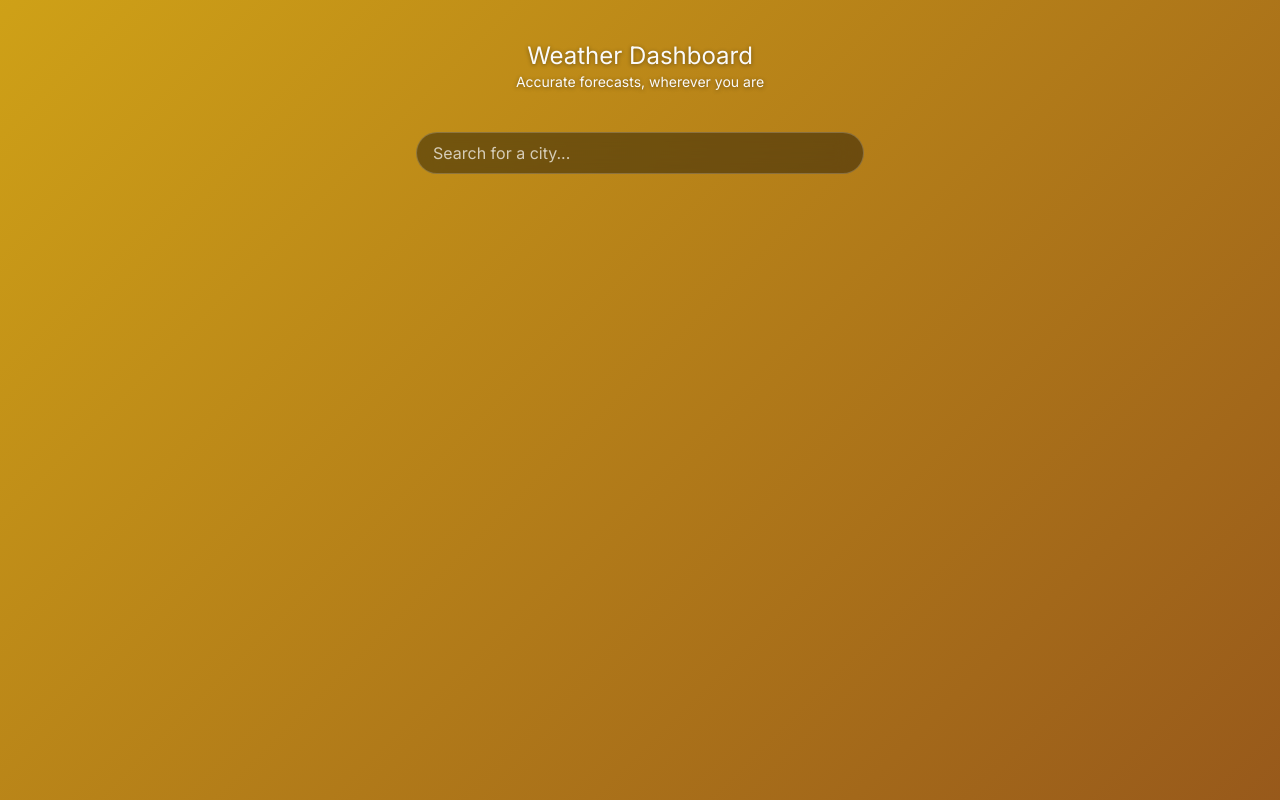
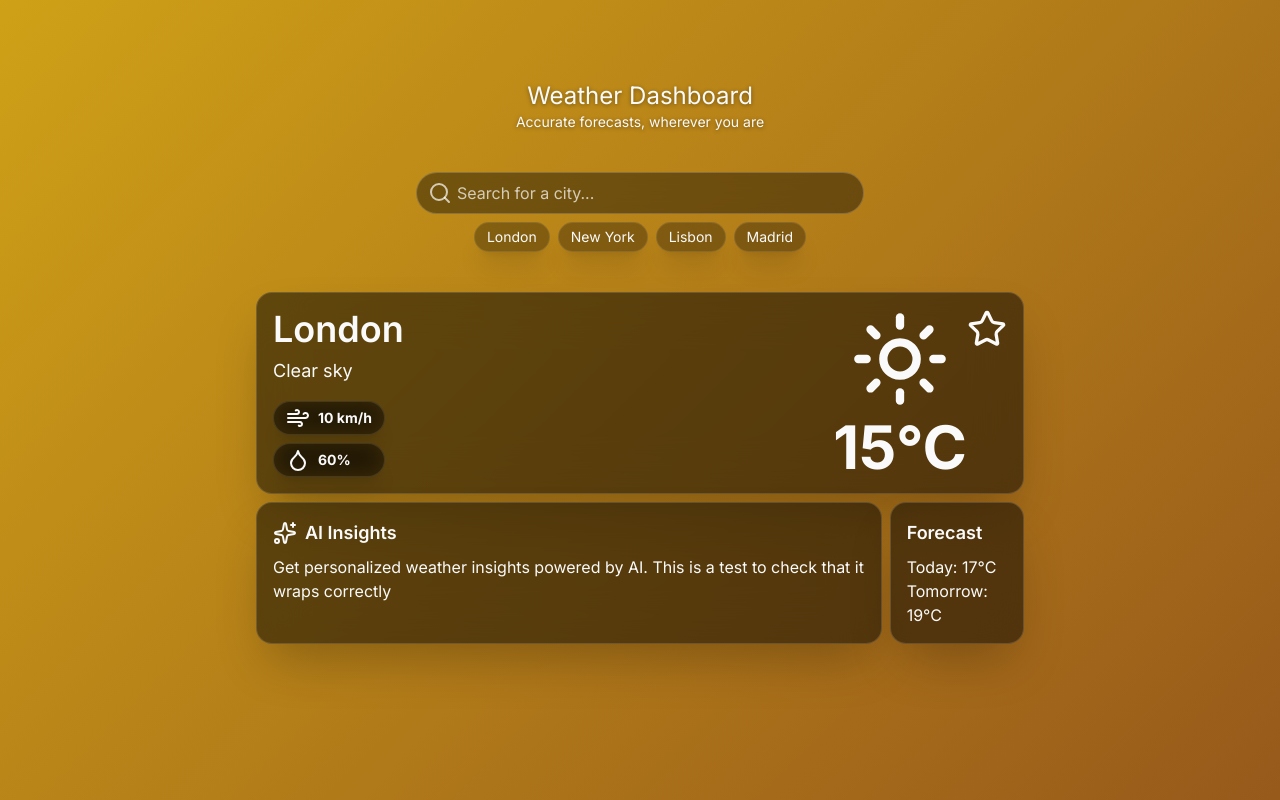
Before and after one commit to jsjf93/WeatherDashboard, a React (Vite) app in the folder WeatherDashboard.Web/: page / in a window 1280 px wide. Built offline with nearby package versions, Linux system fonts and the light colour scheme.

Commit message:
Styling updates

```diff
--- a/WeatherDashboard.Web/src/App.tsx
+++ b/WeatherDashboard.Web/src/App.tsx
@@ -1,12 +1,36 @@
+import { Card } from "./components/Card";
 import { SearchBar } from "./components/SearchBar";
+import { Tag } from "./components/Tag";
+import {
+  Wind,
+  Droplet,
+  Cloud,
+  CloudRain,
+  CloudSnow,
+  Sun,
+  Star,
+  Sparkles,
+} from "lucide-react";
+
+const favouritedLocations = ["London", "New York", "Lisbon", "Madrid"];
 
 type WeatherData = {
+  location: string;
   condition: string;
+  description: string;
+  windSpeed: number;
+  humidity: number;
+  temperature: number;
 };
 
 function App() {
   const currentWeather: WeatherData = {
+    location: "London",
     condition: "sunny",
+    description: "Clear sky",
+    windSpeed: 10,
+    humidity: 60,
+    temperature: 15,
   };
 
   const getThemeColors = () => {
@@ -16,7 +40,7 @@ function App() {
 
   return (
     <div
-      className={`min-h-screen ${getThemeColors()}`}
+      className={`min-h-screen p-4 md:p-10 ${getThemeColors()}`}
       style={{ background: "var(--bg-gradient)" }}
     >
       <div className="flex flex-col items-center py-10">
@@ -27,6 +51,82 @@ function App() {
       </div>
 
       <SearchBar />
+
+      <div className="flex gap-2 justify-center mt-2 mb-10">
+        {favouritedLocations.map((location) => (
+          <Tag key={location} label={location} />
+        ))}
+      </div>
+
+      <div className="flex flex-col gap-2 w-full max-w-3xl mx-auto">
+        <div className="w-full mx-auto">
+          <Card>
+            <div className="flex justify-between relative">
+              <button className="absolute top-0 right-0">
+                <Star size={40} />
+              </button>
+              <div>
+                <h2 className="text-4xl font-semibold mb-2">
+                  {currentWeather.location}
+                </h2>
+                <p className="text-lg mb-4">{currentWeather.description}</p>
+                <div className="flex gap-4">
+                  <div className="flex flex-col gap-2">
+                    <Tag
+                      label={
+                        <div className="flex gap-2 items-center font-bold">
+                          <Wind /> {currentWeather.windSpeed} km/h
+                        </div>
+                      }
+                    />
+                    <Tag
+                      label={
+                        <div className="flex gap-2 items-center font-bold">
+                          <Droplet /> {currentWeather.humidity}%
+                        </div>
+                      }
+                    />
+                  </div>
+                </div>
+              </div>
+
+              <div className="pr-10 text-6xl font-bold flex flex-col items-center justify-center gap-2">
+                {currentWeather.condition === "sunny" && <Sun size={100} />}
+                {currentWeather.condition === "cloudy" && <Cloud size={100} />}
+                {currentWeather.condition === "rainy" && (
+                  <CloudRain size={100} />
+                )}
+                {currentWeather.condition === "snowy" && (
+                  <CloudSnow size={100} />
+                )}
+                <div>{currentWeather.temperature}°C</div>
+              </div>
+            </div>
+          </Card>
+        </div>
+
+        <div className="w-full max-w-3xl mx-auto flex gap-2">
+          <Card>
+            <h2 className="text-lg font-semibold mb-2 ">
+              <span className="flex items-center gap-2">
+                <Sparkles /> AI Insights
+              </span>
+            </h2>
+            <p className="w-full">
+              Get personalized weather insights powered by AI. This is a test to
+              check that it wraps correctly
+            </p>
+          </Card>
+
+          <Card>
+            <div className="flex flex-col ">
+              <h2 className="text-lg font-semibold mb-2">Forecast</h2>
+              <span>Today: 17°C</span>
+              <span>Tomorrow: 19°C</span>
+            </div>
+          </Card>
+        </div>
+      </div>
     </div>
   );
 }
--- a/WeatherDashboard.Web/src/components/Card.tsx
+++ b/WeatherDashboard.Web/src/components/Card.tsx
@@ -1,3 +1,9 @@
-export function Card() {
-  return <div>Card component</div>;
+import React from "react";
+
+interface CardProps {
+  children: React.ReactNode;
 }
+
+export function Card({ children }: CardProps) {
+  return <div className="glass-card rounded-lg p-4 shadow-md">{children}</div>;
+}
--- a/WeatherDashboard.Web/src/components/SearchBar.tsx
+++ b/WeatherDashboard.Web/src/components/SearchBar.tsx
@@ -1,4 +1,5 @@
 import { useState } from "react";
+import { Search } from "lucide-react";
 
 export function SearchBar() {
   const [query, setQuery] = useState("");
@@ -11,7 +12,8 @@ export function SearchBar() {
 
   return (
     <form className="w-full max-w-md mx-auto" onSubmit={handleSubmit}>
-      <div className="rounded-lg">
+      <div className="rounded-lg flex items-center gap-2 relative">
+        <Search className="absolute z-10 text-white/70 left-3" />
         <label htmlFor="search-input" className="sr-only">
           Search for a city
         </label>
@@ -21,7 +23,7 @@ export function SearchBar() {
           value={query}
           onChange={(e) => setQuery(e.target.value)}
           placeholder="Search for a city..."
-          className="w-full px-4 py-2 bg-black/40 backdrop-blur-md border border-white/20 rounded-full text-white placeholder:text-white/70 focus:outline-none focus:ring-2 focus:ring-white/40"
+          className="w-full px-4 py-2 pl-10 bg-black/40 backdrop-blur-md border border-white/20 rounded-full text-white placeholder:text-white/70 focus:outline-none focus:ring-2 focus:ring-white/40"
         />
         <button type="submit" className="sr-only">
           Search
--- a/WeatherDashboard.Web/src/components/Tag.tsx
+++ b/WeatherDashboard.Web/src/components/Tag.tsx
@@ -1,16 +1,17 @@
-import { Component } from "react";
+import React from "react";
 
 interface TagProps {
-  label: string;
+  label: React.ReactNode;
   onClick?: () => void;
 }
 
 export function Tag({ label, onClick }: TagProps) {
+  const Component = onClick ? "button" : "span";
+
   return (
     <Component
-      className="rounded-full"
+      className="rounded-full glass px-3 py-1 text-sm"
       onClick={onClick}
-      as={onClick ? "button" : "span"}
     >
       {label}
     </Component>
```
